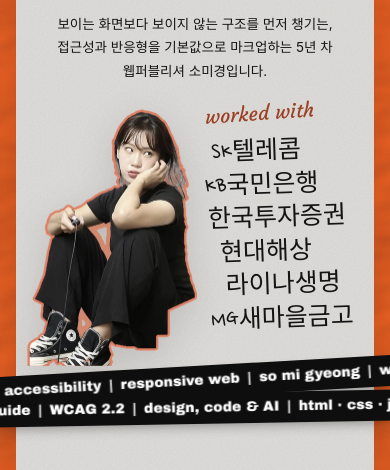
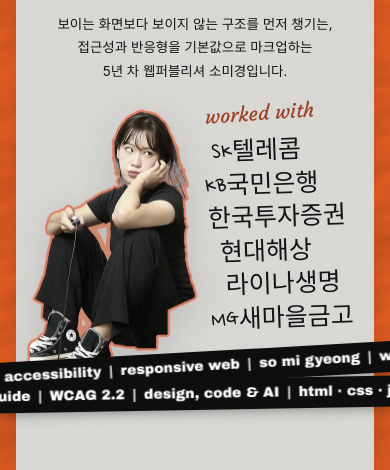
Before and after one commit to ssssssomi/portfolio, a plain HTML site: page index.html in a window 390 px wide. Shown: the part 207-677 px from the top of the page. Drawn offline with Linux system fonts and the light colour scheme; a web font is replaced by a local one.

Commit message:
[수정] 히어로 소개 문구 2줄 정리, 검정 테이프 화면 전체 폭으로 확장
Co-Authored-By: Claude Opus 5.5 <noreply@anthropic.com>
Claude-Session: https://claude.ai/code/session_018EHB7AxfESKbFvKZYhFmpE

```diff
--- a/assets/css/style.css
+++ b/assets/css/style.css
@@ -48,6 +48,7 @@ h1, h2, h3, h4, p, figure, dl, dd { margin: 0; }
 
 :focus-visible { outline: 3px solid var(--ink); outline-offset: 3px; border-radius: 2px; }
 
+.nb { white-space: nowrap; }
 .visually-hidden {
   position: absolute !important; width: 1px; height: 1px; padding: 0; margin: -1px;
   overflow: hidden; clip: rect(0 0 0 0); white-space: nowrap; border: 0;
@@ -138,6 +139,7 @@ main:focus { outline: none; }
 }
 .hero-intro {
   margin: clamp(20px, 3vw, 32px) auto 0;
+  max-width: 640px;
   font-size: clamp(14px, 1.6vw, 17px); line-height: 1.75; color: var(--ink);
 }
 
@@ -168,7 +170,11 @@ main:focus { outline: none; }
 /* ==========================================================================
    테이프
    ========================================================================== */
-.tapes { position: relative; z-index: 3; margin: 0 -44px; pointer-events: none; }
+/* 종이 폭과 상관없이 화면 가로 전체를 덮는다. 기울어진 끝이 비지 않도록 양옆 2vw씩 여유를 준다 */
+.tapes {
+  position: relative; z-index: 3; pointer-events: none;
+  width: 104vw; margin-left: calc(50% - 52vw); margin-right: 0;
+}
 .tapes--hero { margin-top: clamp(-90px, -9vw, -40px); }
 .tape {
   overflow: hidden; background: #0E0E0E; color: #fff;
@@ -361,7 +367,7 @@ main:focus { outline: none; }
   .gnb a { font-size: 11px; white-space: nowrap; }
   .hero-name { font-size: 8.4vw; white-space: nowrap; }
   .hero-intro { font-size: 13.5px; }
-  .hero-intro br { display: none; }
+  .tapes--hero { margin-top: -14px; }
   .info-grid { grid-template-columns: 1fr; }
   .br-pc { display: none; }
   .proj-head { grid-template-columns: 26px minmax(0, 1fr); row-gap: 10px; }
@@ -369,7 +375,6 @@ main:focus { outline: none; }
   .proj-detail { padding-left: 38px; }
   .tool-list, .mine-grid { grid-template-columns: 1fr; }
   .note { max-width: 48%; }
-  .tapes { margin: 0 -24px; }
 }
 
 @media (prefers-reduced-motion: reduce) {
--- a/index.html
+++ b/index.html
@@ -52,9 +52,8 @@
       </h1>
 
       <p class="hero-intro rv">
-        보이는 화면보다 보이지 않는 구조를 먼저 챙기는,<br>
-        접근성과 반응형을 기본값으로 마크업하는<br>
-        5년 차 웹퍼블리셔 소미경입니다.
+        <span class="nb">보이는 화면보다 보이지 않는 구조를 먼저 챙기는,</span><br>
+        <span class="nb">접근성과 반응형을 기본값으로 마크업하는</span> <span class="nb">5년 차 웹퍼블리셔 소미경입니다.</span>
       </p>
 
       <div class="hero-visual">
```
